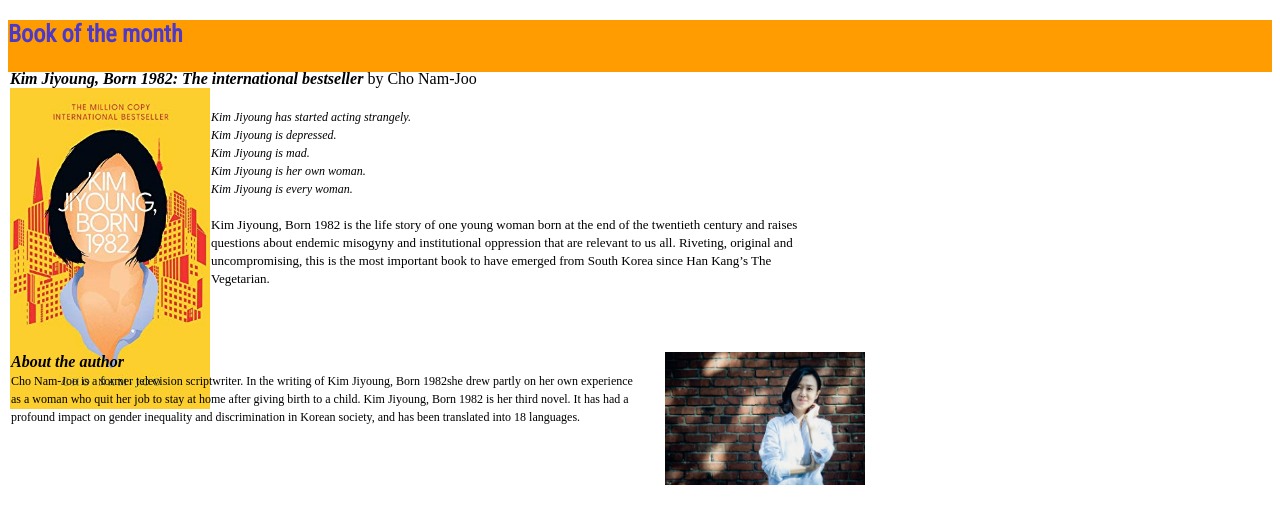
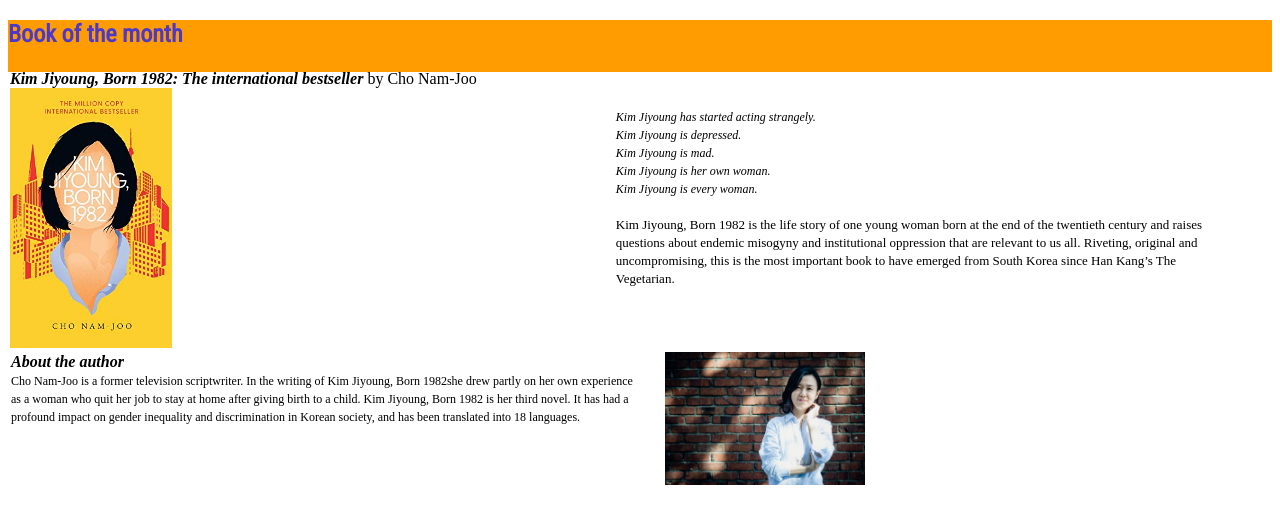
Before and after one commit to jeonghihi/commaneverends.github.io, a Jekyll site: the page commasmonth/2021-03-book.html, which Jekyll copies as it is, in a window 1280 px wide. Shown: the top 524 px of the page. Built offline with Jekyll 4.4.1, drawn with Linux system fonts in a browser that asks for light colours; some web fonts are replaced.

Commit message:
Update 2021-03-book.html

```diff
--- a/commasmonth/2021-03-book.html
+++ b/commasmonth/2021-03-book.html
@@ -23,7 +23,7 @@
 
   .div-book-month-book {margin:2px; float:left; position:relative; height:280px;}
   .div-book-month-author {padding:2px; position: relative;}
-  .div-book-month-book-pic {float:left; height:260px;}
+  .div-book-month-book-pic {float:left; width:48%}
   .div-book-month-book-txt {float:left; width:48%; margin:1px;}
   .div-book-month-author-pic {width:48%; float:right;}
   .div-book-month-author-txt {margin:1px; float:left; width:50%}
@@ -40,7 +40,7 @@
           <div class="div-book-month-book-title">
             <span style="font-weight:bold; font-style:italic;"> Kim Jiyoung, Born 1982: The international bestseller </span> by Cho Nam-Joo </div>
           <div class="div-book-month-book-pic">
-            <img src="./data/82kimjiyoung.png"; width="200"></img></div>
+            <img src="./data/82kimjiyoung.png"; height="260"></img></div>
           <div class="div-book-month-book-txt">
             <span style="font-style:italic; font-size:12px;"> <br /> Kim Jiyoung has started acting strangely.<br /> Kim Jiyoung is depressed. <br /> Kim Jiyoung is mad. <br /> Kim Jiyoung is her own woman.<br />Kim Jiyoung is every woman.<br /></span>
             <span style="font-style:bold; font-size:13px;"> <br /> Kim Jiyoung, Born 1982 is the life story of one young woman born at the end of the twentieth century and raises questions about endemic misogyny and institutional oppression that are relevant to us all. Riveting, original and uncompromising, this is the most important book to have emerged from South Korea since Han Kang’s The Vegetarian.</span>
```
